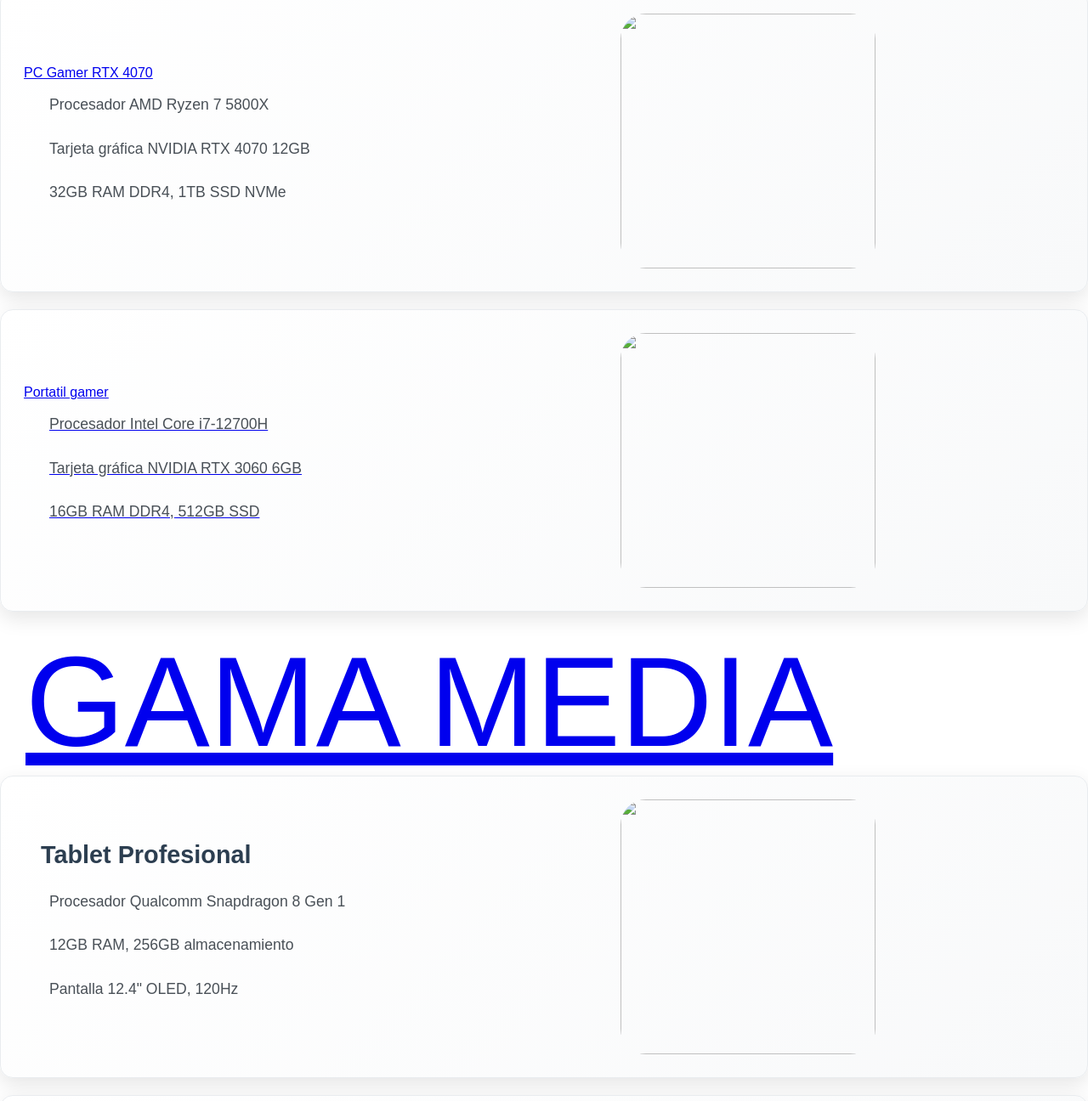
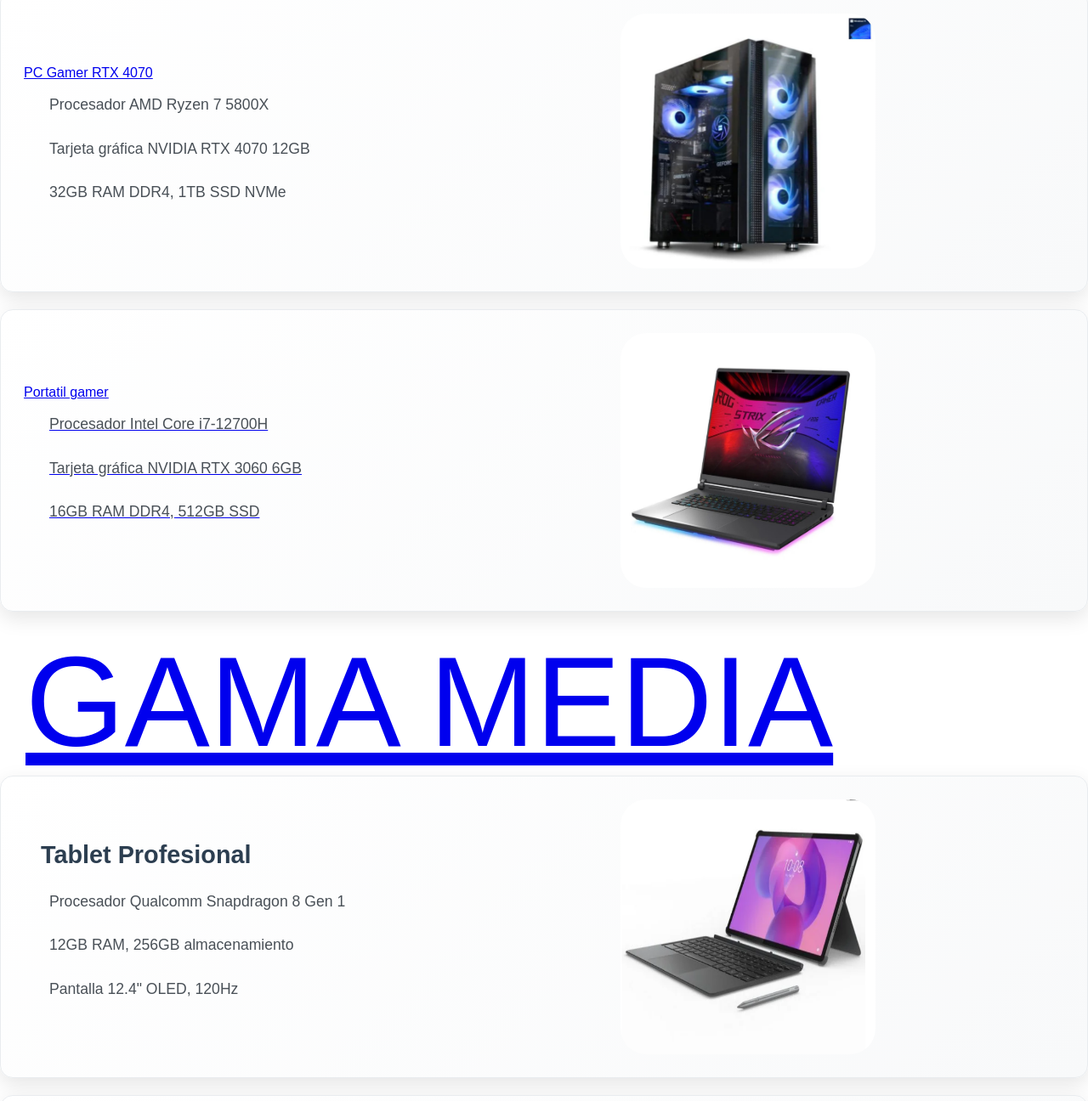
Before and after one commit to AlvaroBeltranSerrano/Inforjobs, a plain HTML site: page premontados.html in a window 1280 px wide. Shown: the part 585-1881 px from the top of the page at 85% size. Drawn offline with Linux system fonts and the light colour scheme.

Commit message:
premontados.html

```diff
--- a/premontados.html
+++ b/premontados.html
@@ -8,7 +8,7 @@
     <body>
         <header>
             <div id="banner">
-                <image src="Imagenes/banner.png" class="banner">
+                <image src="banner.png" class="banner">
             </div>
 
             <div id="menuheader">
@@ -73,7 +73,7 @@
                                     </ul>
                                 </td>
                                 <td>
-                                    <img src="Imagenes/ordenador 1.jpg">
+                                    <img src="ordenador 1.jpg">
                                 </td>
                             </tr>
                         </table>
@@ -91,7 +91,7 @@
                                     </ul>
                                 </td>
                                 <td>
-                                    <img src="Imagenes/portatilgamer.jpg" >
+                                    <img src="portatilgamer.jpg" >
                                 </td>
                             </tr>
                         </table>
@@ -111,7 +111,7 @@
                                     </ul>
                                 </td>
                                 <td>
-                                    <img src="Imagenes/tablet.png" >
+                                    <img src="tablet.png" >
                                 </td>
                             </tr>
                         </table>
@@ -129,9 +129,10 @@
                                     </ul>
                                 </td>
                                 <td>
-                                    <img src="Imagenes/monitor.png" >
+                                    <img src="monitor.png" >
                                 </td>
                             </tr>
                         </table>
                     </div>
+
                 </div>
```
